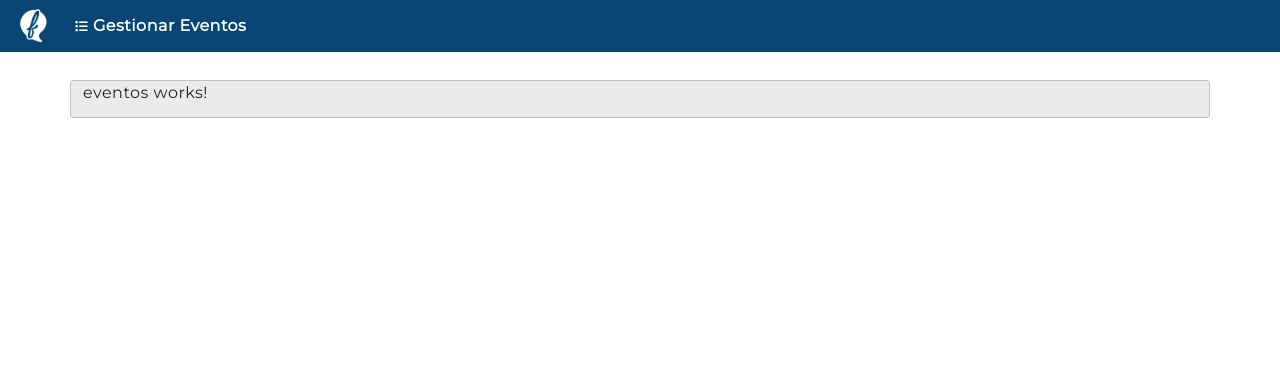
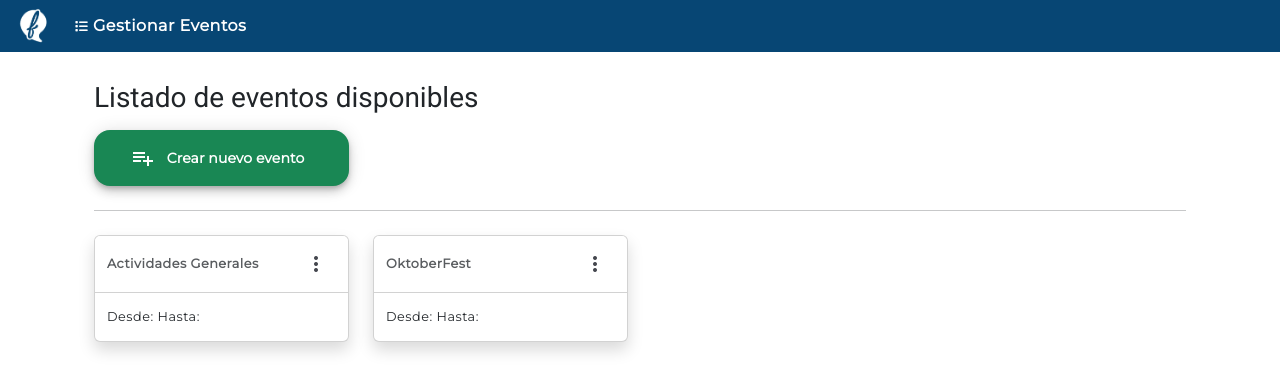
Before and after one commit to EmilianoJGit98/GestionEventosMunicipales, an Angular app: page / in a window 1280 px wide. Shown: the top 392 px of the page. Built offline with nearby package versions, Linux system fonts and the light colour scheme.

Commit message:
se comenzó a desarrollar el modulo eventos

```diff
--- a/src/app/app.component.css
+++ b/src/app/app.component.css
@@ -1,5 +1,5 @@
 @import url("https://fonts.googleapis.com/css2?family=Montserrat&display=swap");
 
 * {
-  font-family: "Montserrat", sans-serif;
+  font-family: "Montserrat", sans-serif !important;
 }
--- a/src/app/eventos/eventos.component.html
+++ b/src/app/eventos/eventos.component.html
@@ -1 +1,51 @@
-<p>eventos works!</p>
+<div class="container-fluid">
+  <h5>Listado de eventos disponibles</h5>
+
+  <div class="row">
+    <div class="col-12 col-md-3">
+      <!-- <button mat-fab extended class="fw-bold w-100 bg-success text-white" (click)="abrirModal()">
+        <mat-icon class="text-white">playlist_add</mat-icon>
+        Crear nueva actividad
+      </button> -->
+
+      <button mat-fab extended class="fw-bold w-100 bg-success text-white">
+        <mat-icon class="text-white">playlist_add</mat-icon>
+        Crear nuevo evento
+      </button>
+
+    </div>
+
+  </div>
+  <hr class="my-4">
+
+  <div class="row">
+    <div class="col-12 col-md-3 mb-2 d-flex align-items-stretch" *ngFor="let evento of eventos">
+      <div class="w-100 mb-2 d-flex align-items-stretch">
+        <div class="toast show w-100" role="alert" aria-live="assertive" aria-atomic="true">
+          <div class="toast-header">
+            <strong class="fs-min w-100">{{evento.nombre}}</strong>
+            <small class="ms-2 p-0">
+              <button mat-icon-button [matMenuTriggerFor]="menu" aria-label="Example icon-button with a menu">
+                <mat-icon>more_vert</mat-icon>
+              </button>
+              <mat-menu #menu="matMenu">
+                <button mat-menu-item>
+                  <mat-icon class="text-warning">edit</mat-icon>
+                  <span class="fw-bold">modificar</span>
+                </button>
+                <button mat-menu-item>
+                  <mat-icon class="text-danger">visibility_off</mat-icon>
+                  <span class="fw-bold">baja evento</span>
+                </button>
+              </mat-menu>
+            </small>
+          </div>
+          <div class="toast-body fs-min">
+            <span class="w-100">Desde: {{ evento.fechaDesde }}</span>
+            <span class="w-100">Hasta: {{ evento.fechaHasta }}</span>
+          </div>
+        </div>
+      </div>
+    </div>
+  </div>
+</div>
--- a/src/app/eventos/eventos.component.ts
+++ b/src/app/eventos/eventos.component.ts
@@ -1,12 +1,24 @@
 import { Component } from '@angular/core';
+import { EventoInterface } from '../Models/eventos.model';
+import { EventosDisplayService } from '../services/gestion-eventos.service';
+import { CommonModule } from '@angular/common';
+import { MatIconModule } from '@angular/material/icon';
+import { MatMenuModule } from '@angular/material/menu';
+import { MatButtonModule } from '@angular/material/button';
 
 @Component({
   selector: 'app-eventos',
   standalone: true,
-  imports: [],
+  imports: [CommonModule, MatIconModule, MatMenuModule, MatButtonModule],
   templateUrl: './eventos.component.html',
-  styleUrl: './eventos.component.css'
+  styleUrl: './eventos.component.css',
 })
 export class EventosComponent {
+  eventos: any = [];
 
+  constructor(private getListEventos: EventosDisplayService) {}
+
+  ngOnInit() {
+    this.eventos = this.getListEventos.ListarEventos();
+  }
 }
--- a/src/app/main/main.component.css
+++ b/src/app/main/main.component.css
@@ -8,9 +8,9 @@
 
 
 .routerOutlet-main{
-  border: solid 1px silver;
-  background-color: #ebebeb !important;
+  /* border: solid 1px silver; */
+  /* background-color: #ebebeb !important; */
   margin-top: 5rem !important;
-  border-radius: 3px !important;
+  /* border-radius: 3px !important; */
   /* width: 100%; */
 }
--- /dev/null
+++ b/src/app/services/eventos-municipales.service.ts
@@ -0,0 +1,31 @@
+import { Injectable } from '@angular/core';
+
+@Injectable({
+  providedIn: 'root',
+})
+export class EventosMunicipalesService {
+  constructor() {}
+
+  eventos = [
+    {
+      id: 1,
+      nombre: 'Actividades Generales',
+      imagen: '',
+      fechaDesde: null,
+      fechaHasta: null,
+      activo: 'True',
+    },
+    {
+      id: 2,
+      nombre: 'OktoberFest',
+      imagen: '',
+      fechaDesde: null,
+      fechaHasta: null,
+      activo: 'True',
+    },
+  ];
+
+  getEventos() {
+    return this.eventos;
+  }
+}
--- /dev/null
+++ b/src/app/services/gestion-eventos.service.ts
@@ -0,0 +1,18 @@
+import { Injectable } from '@angular/core';
+import { EventosMunicipalesService } from './eventos-municipales.service'; // Asegúrate de la ruta correcta al servicio original
+
+@Injectable({
+  providedIn: 'root',
+})
+export class EventosDisplayService {
+  constructor(private eventosMunicipalesService: EventosMunicipalesService) {}
+
+  // Método para obtener los eventos
+  ListarEventos() {
+    return this.eventosMunicipalesService
+      .getEventos()
+      .filter((evento) => evento.activo === 'True');
+  }
+
+  // Otros métodos para manipular eventos pueden ir aquí
+}
--- a/src/styles.css
+++ b/src/styles.css
@@ -10,14 +10,17 @@ body {
 
 .fs-min {
   font-size: 0.8rem !important;
+  font-family: 'Montserrat', sans-serif;
 }
 
 .fs-med {
   font-size: 1.2rem !important;
+  font-family: 'Montserrat', sans-serif;
 }
 
 .fs-alto {
   font-size: 1.6rem !important;
+  font-family: 'Montserrat', sans-serif;
 }
 
 
```
Also changed, not shown: src/app/Models/actividades.model.ts (added, +12 -0 lines), src/app/Models/eventos.model.ts (added, +8 -0 lines), src/app/services/actividades-municipales.service.ts (added, +9 -0 lines), 1 other file (tests, documents, lock files or other folders).
